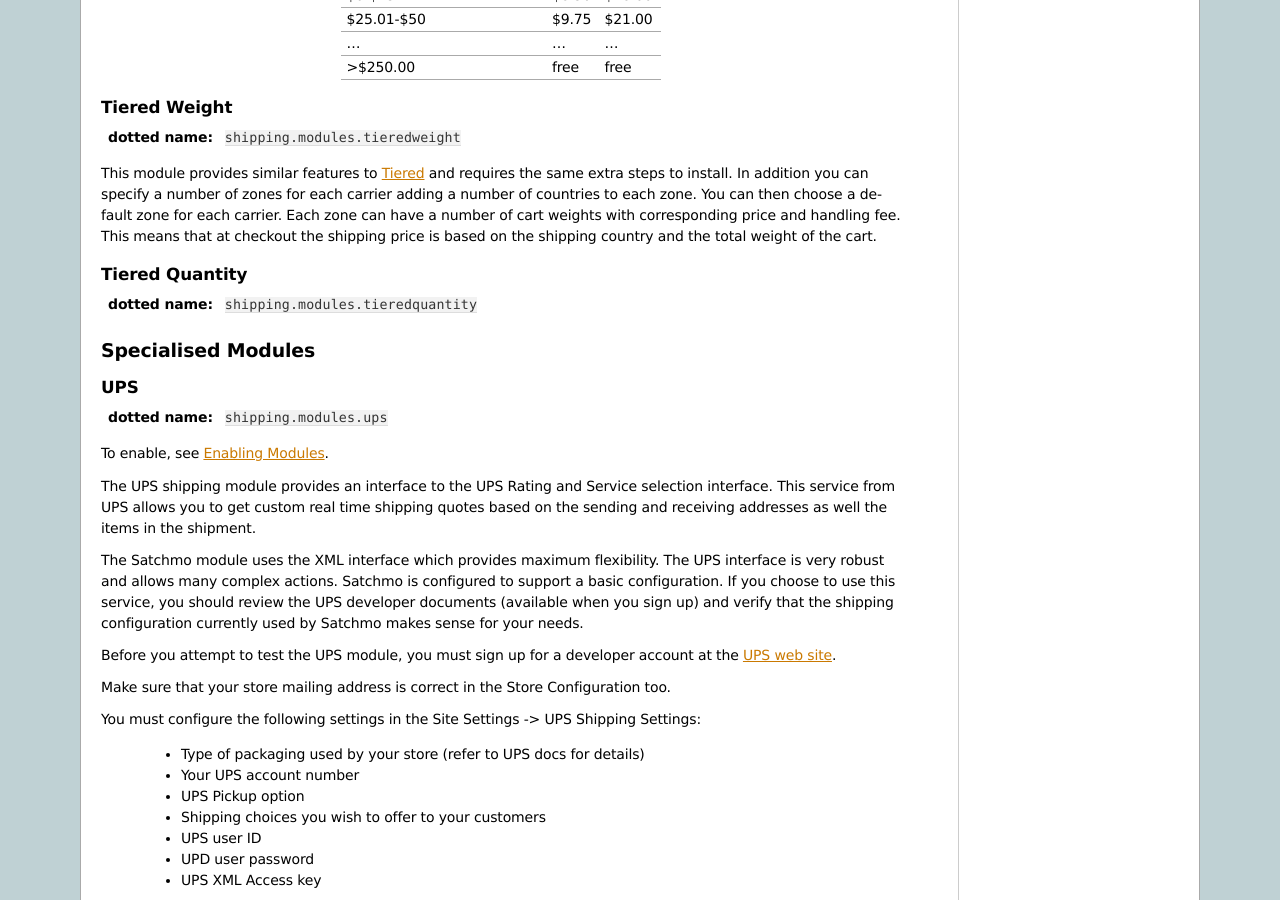
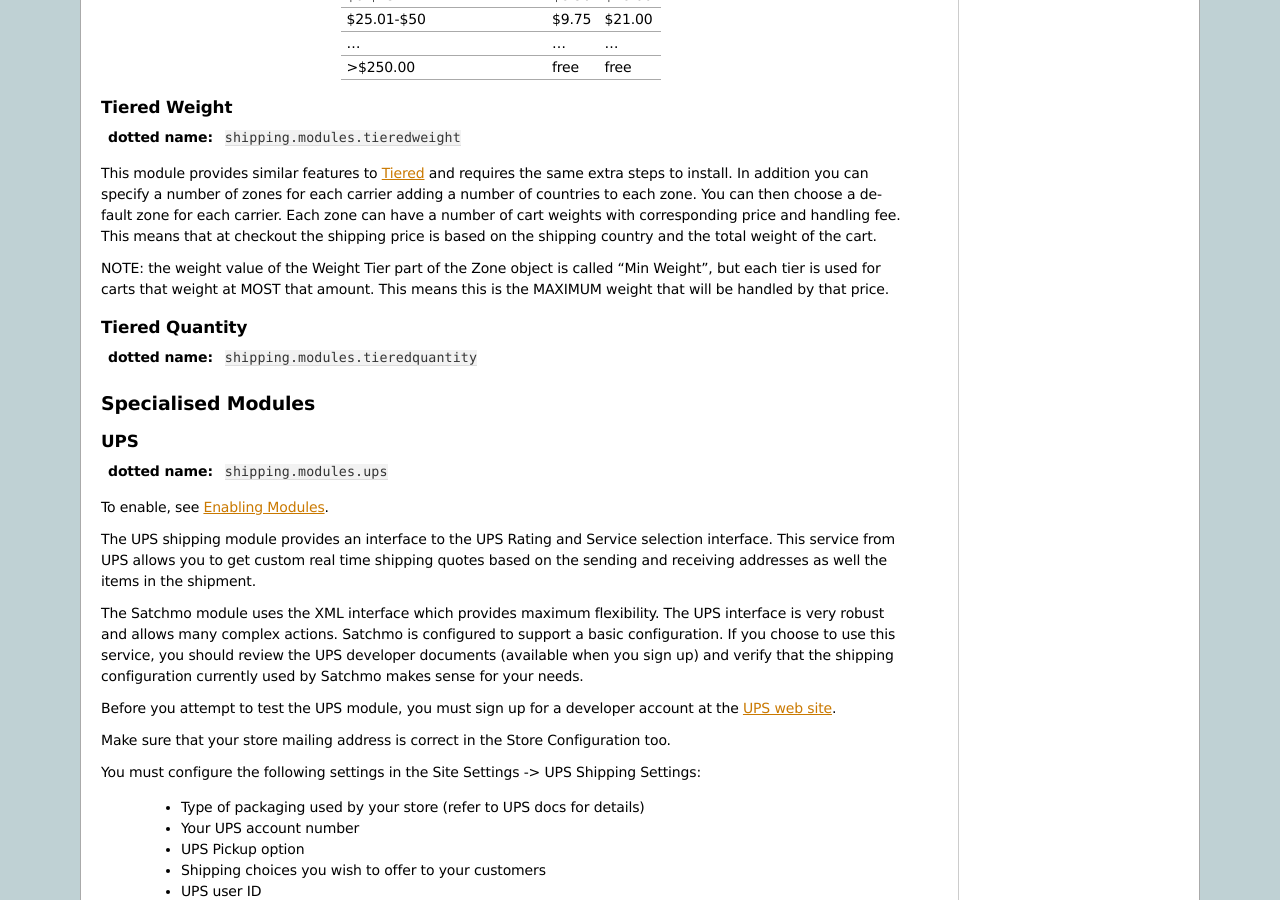
Before and after one commit to opencoca/WEB-Satchmo, a Sphinx documentation site: the page built from docs/shipping.txt, in a window 1280 px wide and 900 px high, scrolled down 2844 px. Built offline with Sphinx 7.4.7, drawn with Linux system fonts in a browser that asks for light colours; pages that are not in the unit, such as notebooks, are missing from menus.

Commit message:
added some clarification text on weight tiered shipping module

```diff
--- a/docs/shipping.txt
+++ b/docs/shipping.txt
@@ -214,6 +214,10 @@
 price and handling fee. This means that at checkout the shipping price is based on the shipping country
 and the total weight of the cart.
 
+NOTE: the weight value of the Weight Tier part of the Zone object is called
+"Min Weight", but each tier is used for carts that weight at MOST that amount.
+This means this is the MAXIMUM weight that will be handled by that price.
+
 .. _shipping_tieredquantity:
 
 Tiered Quantity
```
Also changed, not shown: 1 other file.
